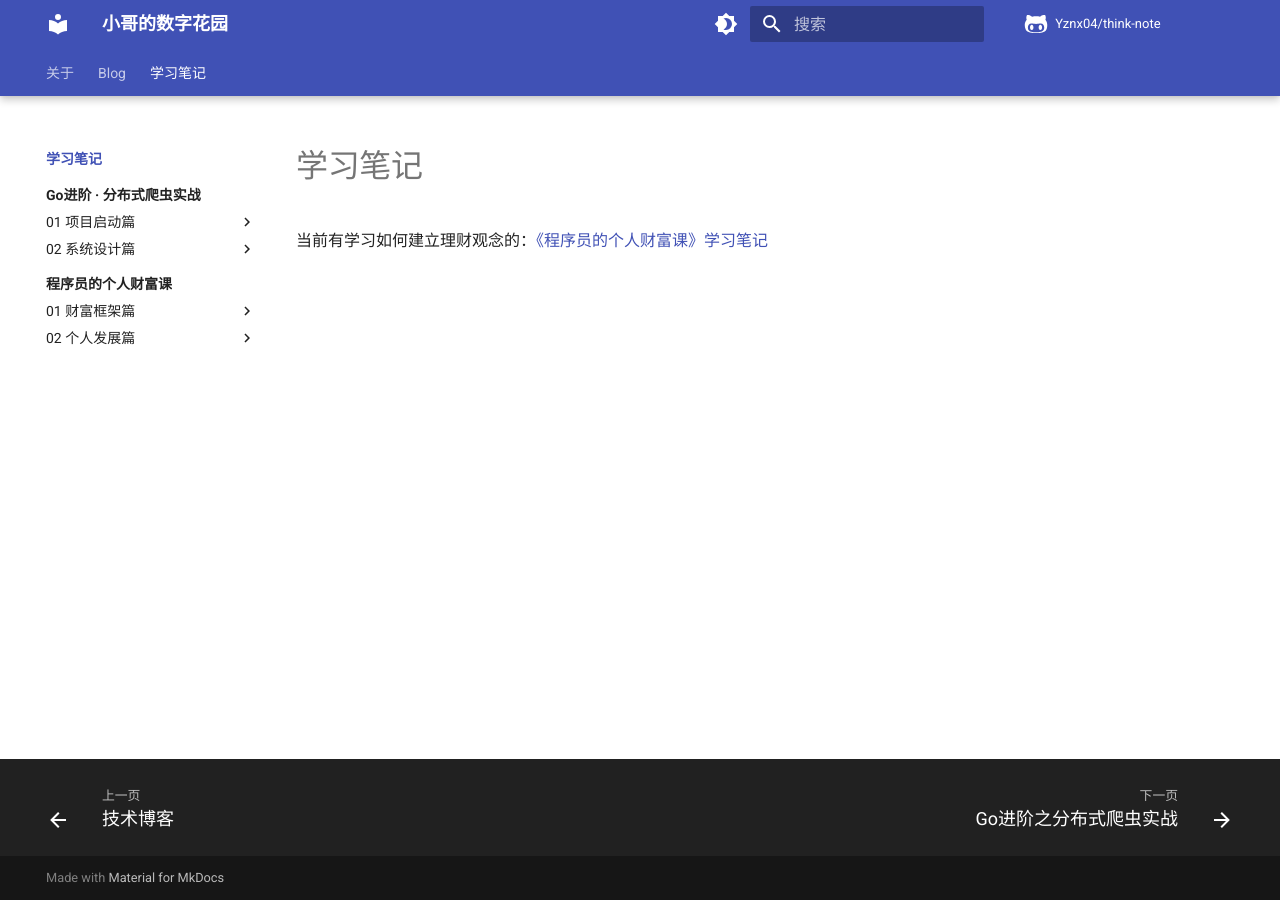
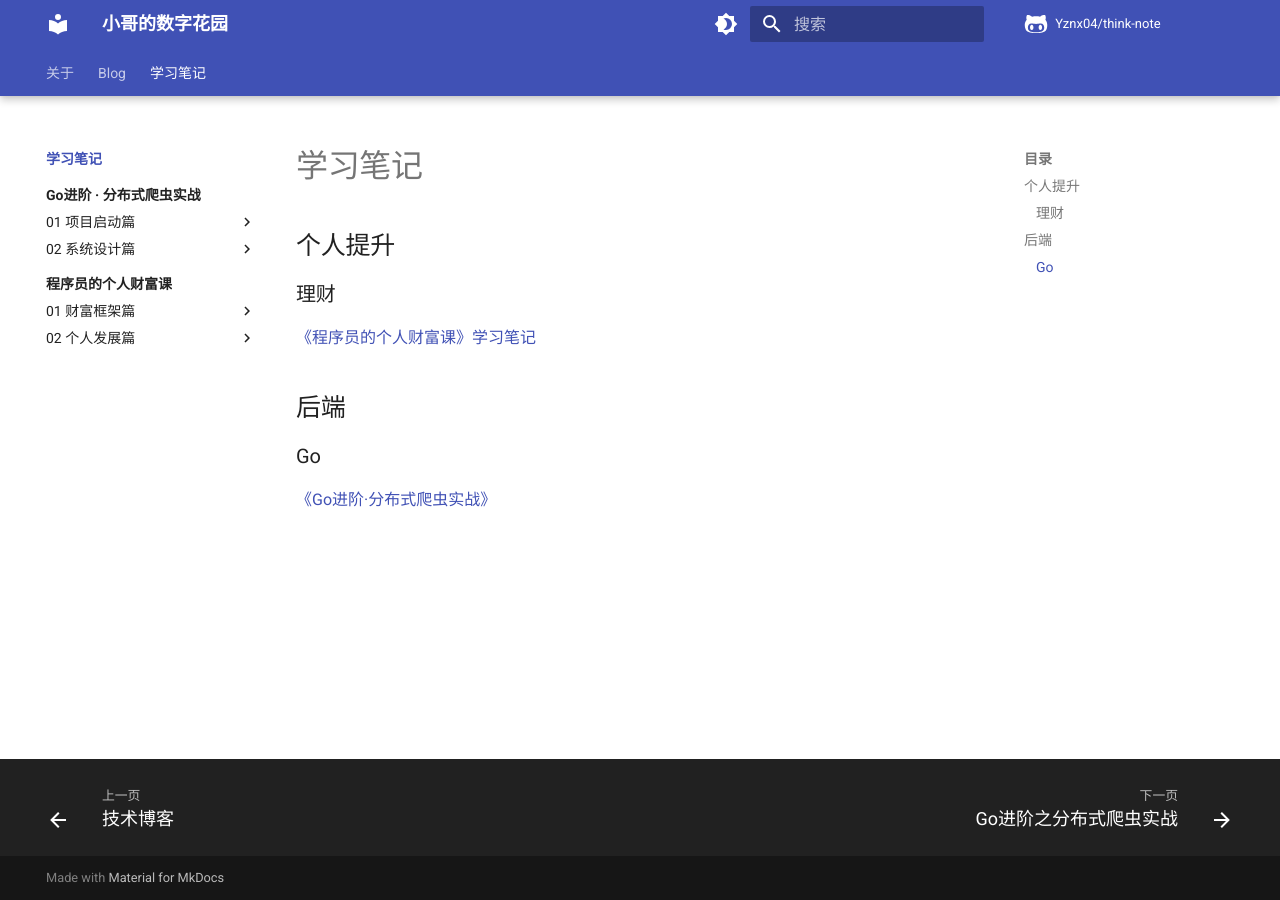
Before and after one commit to Yznx04/think-note, an MkDocs documentation site: the page built from docs/学习笔记/index.md, in a window 1280 px wide. Built offline with MkDocs 1.6.1 and Material for MkDocs 9.7.7, drawn with Linux system fonts in a browser that asks for light colours; comment, search, counter and statistics services are not loaded.

Commit message:
[refactor][index]修改学习笔记首页内容

```diff
--- a/docs/学习笔记/index.md
+++ b/docs/学习笔记/index.md
@@ -1,3 +1,13 @@
 # 学习笔记
 
-当前有学习如何建立理财观念的：[《程序员的个人财富课》学习笔记](./程序员的个人财富课/index.md)
+## 个人提升
+
+### 理财
+
+[《程序员的个人财富课》学习笔记](./程序员的个人财富课/index.md)
+
+## 后端
+
+### Go
+
+[《Go进阶·分布式爬虫实战》](./Go进阶%20·%20分布式爬虫实战/index.md)
```
